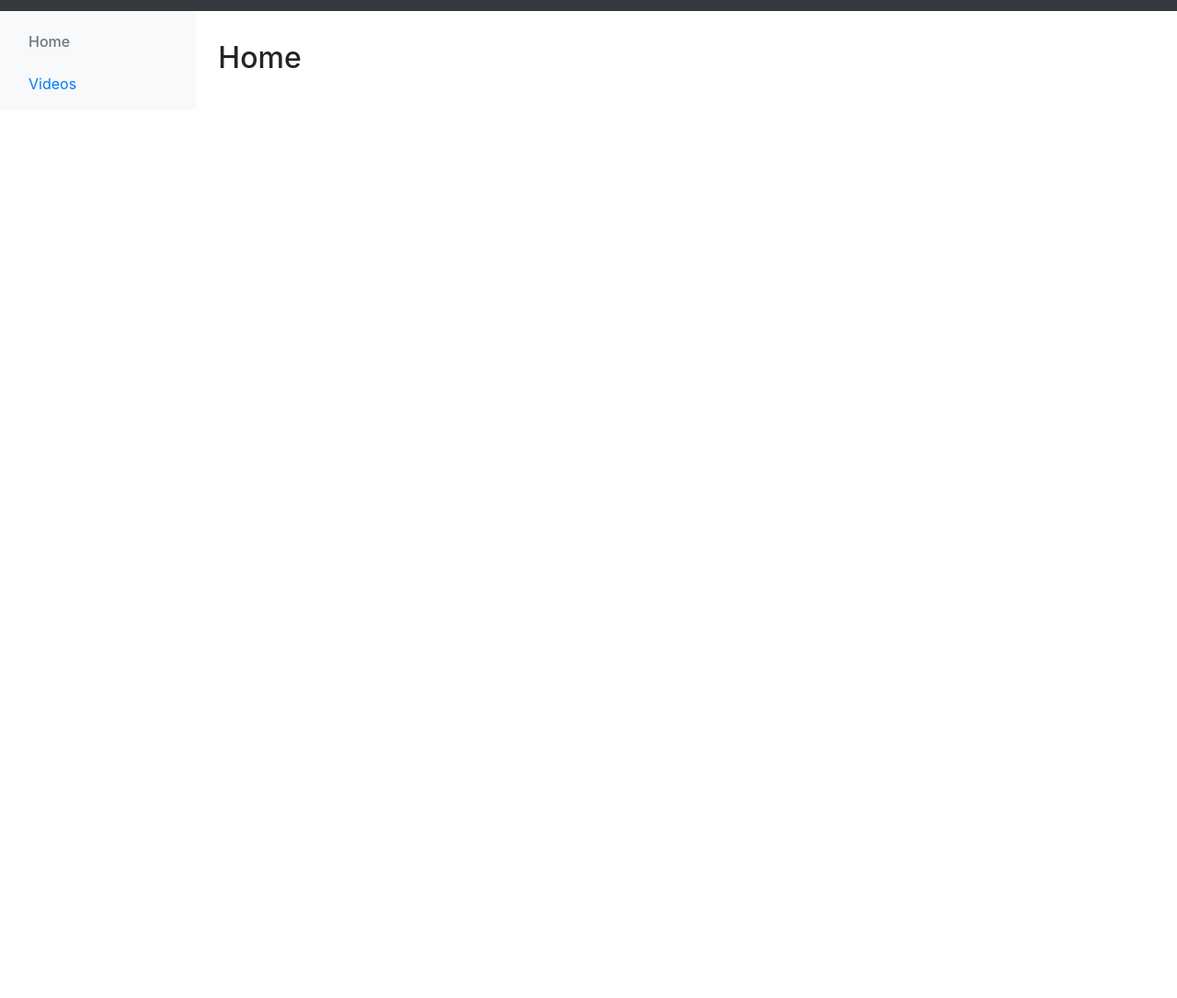
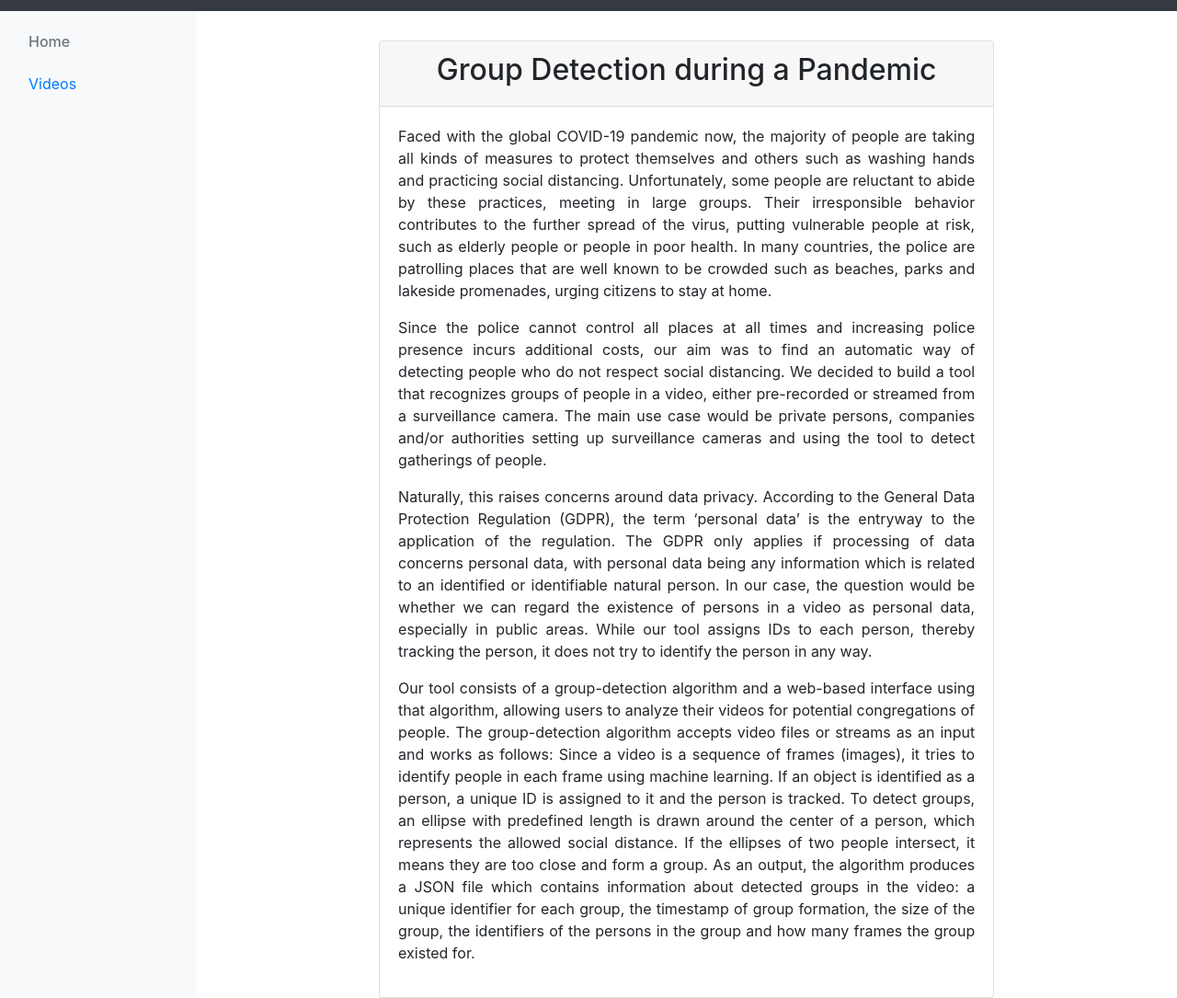
Before and after one commit to Jancso/social-distancing-tracker, a website: page app/index.html in a window 1280 px wide. Shown: the part 60-1145 px from the top of the page at 92% size. Before the commit the page ends 800 px from the top, so only its background shows below. Drawn offline with nearby package versions, Linux system fonts and the light colour scheme; files that its build step writes are made by us from their sources.

Commit message:
Insert abstract into home page

```diff
--- a/app/index.html
+++ b/app/index.html
@@ -3,8 +3,63 @@
 {% block content %}
 
 <div class="row pt-3">
-    <div class="col-12">
-        <h2>Home</h2>
+    <div class="col-2"></div>
+    <div class="col-8 text-justify">
+
+        <div class="card">
+            <div class="text-center card-header">
+                <h2>Group Detection during a Pandemic</h2>
+            </div>
+
+            <div class="card-body">
+
+                <p>Faced with the global COVID-19 pandemic now, the majority of people are taking all kinds of
+                    measures to protect themselves and others such as washing hands and practicing social
+                    distancing. Unfortunately, some people are reluctant to abide by these practices, meeting in
+                    large groups. Their irresponsible behavior contributes to the further spread of the virus,
+                    putting vulnerable people at risk, such as elderly people or people in poor health. In many
+                    countries, the police are patrolling places that are well known to be crowded such as
+                    beaches, parks and lakeside promenades, urging citizens to stay at home.
+                </p>
+
+                <p>
+                    Since the police cannot control all places at all times and increasing police presence incurs
+                    additional costs, our aim was to find an automatic way of detecting people who do not
+                    respect social distancing. We decided to build a tool that recognizes groups of people in a
+                    video, either pre-recorded or streamed from a surveillance camera. The main use case
+                    would be private persons, companies and/or authorities setting up surveillance cameras and
+                    using the tool to detect gatherings of people.
+
+                </p>
+
+                <p>
+                    Naturally, this raises concerns around data privacy. According to the General Data
+                    Protection Regulation (GDPR), the term ‘personal data’ is the entryway to the application of
+                    the regulation. The GDPR only applies if processing of data concerns personal data, with
+                    personal data being any information which is related to an identified or identifiable natural
+                    person. In our case, the question would be whether we can regard the existence of persons
+                    in a video as personal data, especially in public areas. While our tool assigns IDs to each
+                    person, thereby tracking the person, it does not try to identify the person in any way.
+
+                </p>
+
+                <p>
+                    Our tool consists of a group-detection algorithm and a web-based interface using that
+                    algorithm, allowing users to analyze their videos for potential congregations of people. The
+                    group-detection algorithm accepts video files or streams as an input and works as follows:
+                    Since a video is a sequence of frames (images), it tries to identify people in each frame
+                    using machine learning. If an object is identified as a person, a unique ID is assigned to it
+                    and the person is tracked. To detect groups, an ellipse with predefined length is drawn
+                    around the center of a person, which represents the allowed social distance. If the ellipses of
+                    two people intersect, it means they are too close and form a group. As an output, the
+                    algorithm produces a JSON file which contains information about detected groups in the
+                    video: a unique identifier for each group, the timestamp of group formation, the size of the
+                    group, the identifiers of the persons in the group and how many frames the group existed for.
+
+                </p>
+
+            </div>
+        </div>
     </div>
 </div>
 
```
